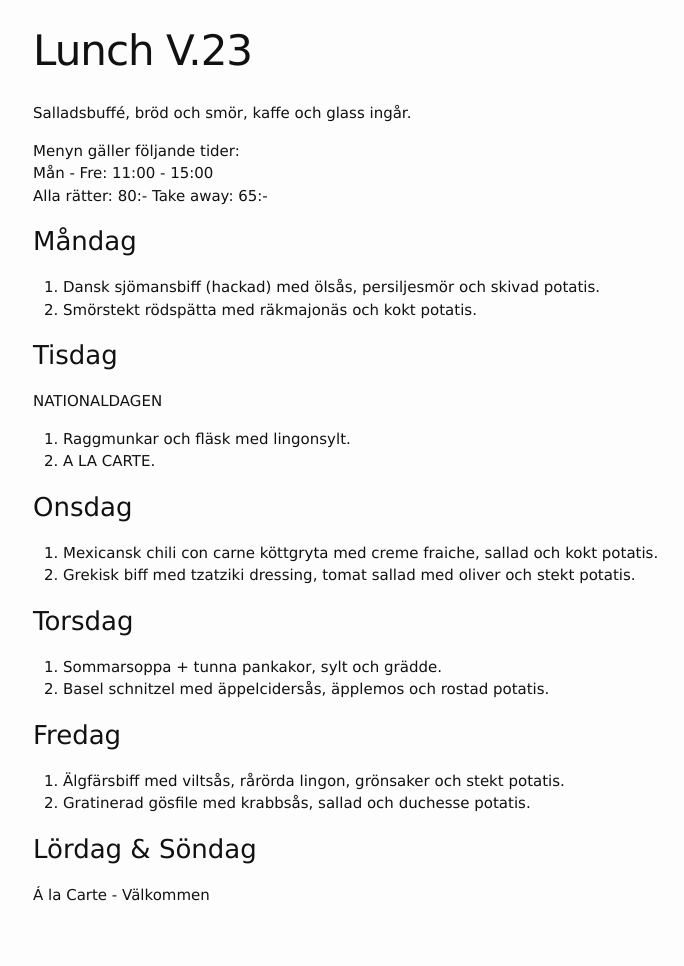
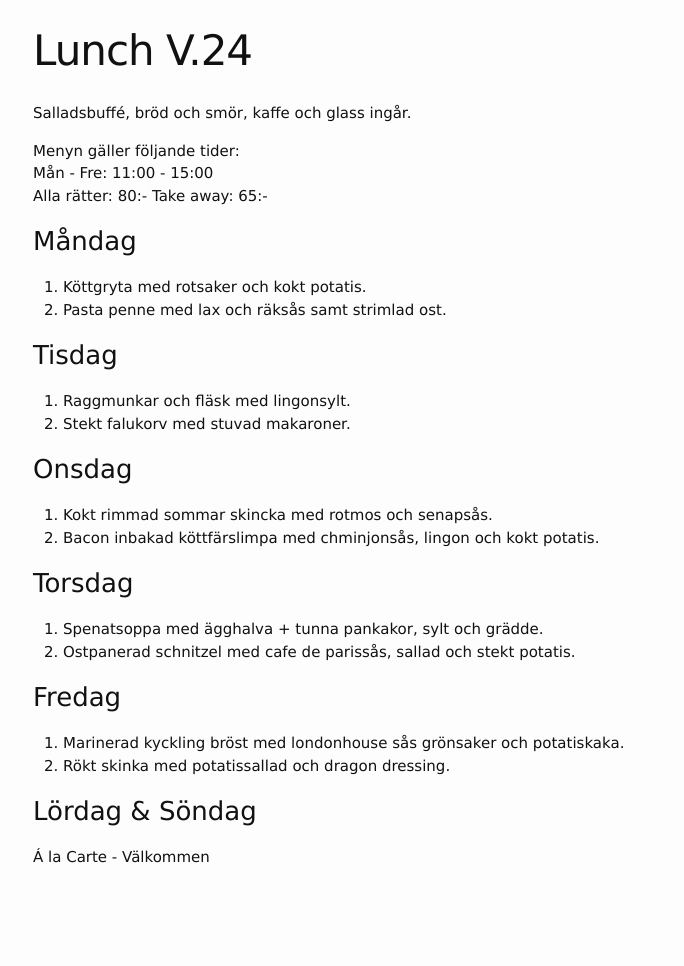
Before and after one commit to FarInn62/farinn62.github.io, a Jekyll site: the page built from lunch.md, in a window 1280 px wide. Shown: the whole page, without its empty margins (237-921 px from the left). Built offline with Jekyll 4.4.1, drawn with Linux system fonts in a browser that asks for light colours; after the commit the page ends 929 px from its top, so only the background shows below that.

Commit message:
Create lunch.md

```diff
--- a/lunch.md
+++ b/lunch.md
@@ -1,6 +1,6 @@
 ---
 layout: foodmenu
-title: Lunch V.23
+title: Lunch V.24
 permalink: /lunch/
 published: true
 ---
@@ -12,29 +12,28 @@ Alla rätter: 80:- Take away: 65:-
 
 ### Måndag
 
-1. Dansk sjömansbiff (hackad) med ölsås, persiljesmör och skivad potatis.
-2. Smörstekt rödspätta med räkmajonäs och kokt potatis.
+1. Köttgryta med rotsaker och kokt potatis.
+2. Pasta penne med lax och räksås samt strimlad ost.
 
 ### Tisdag
 
-NATIONALDAGEN
 1. Raggmunkar och fläsk med lingonsylt.
-2. A LA CARTE.
+2. Stekt falukorv med stuvad makaroner.
 
 ### Onsdag
 
-1. Mexicansk chili con carne köttgryta med creme fraiche, sallad och kokt potatis.
-2. Grekisk biff med tzatziki dressing, tomat sallad med oliver och stekt potatis.
+1. Kokt rimmad sommar skincka med rotmos och senapsås.
+2. Bacon inbakad köttfärslimpa med chminjonsås, lingon och kokt potatis.
 
 ### Torsdag
 
- 1. Sommarsoppa + tunna pankakor, sylt och grädde.
- 2. Basel schnitzel med äppelcidersås, äpplemos och rostad potatis.
+ 1. Spenatsoppa med ägghalva + tunna pankakor, sylt och grädde.
+ 2. Ostpanerad schnitzel med cafe de parissås, sallad och stekt potatis.
 
 ### Fredag
 
-1. Älgfärsbiff med viltsås, rårörda lingon, grönsaker och stekt potatis.
-2. Gratinerad gösfile med krabbsås, sallad och duchesse potatis.
+1. Marinerad kyckling bröst med londonhouse sås grönsaker och potatiskaka.
+2. Rökt skinka med potatissallad och dragon dressing.
 
 ### Lördag & Söndag
 Á la Carte - Välkommen
```
